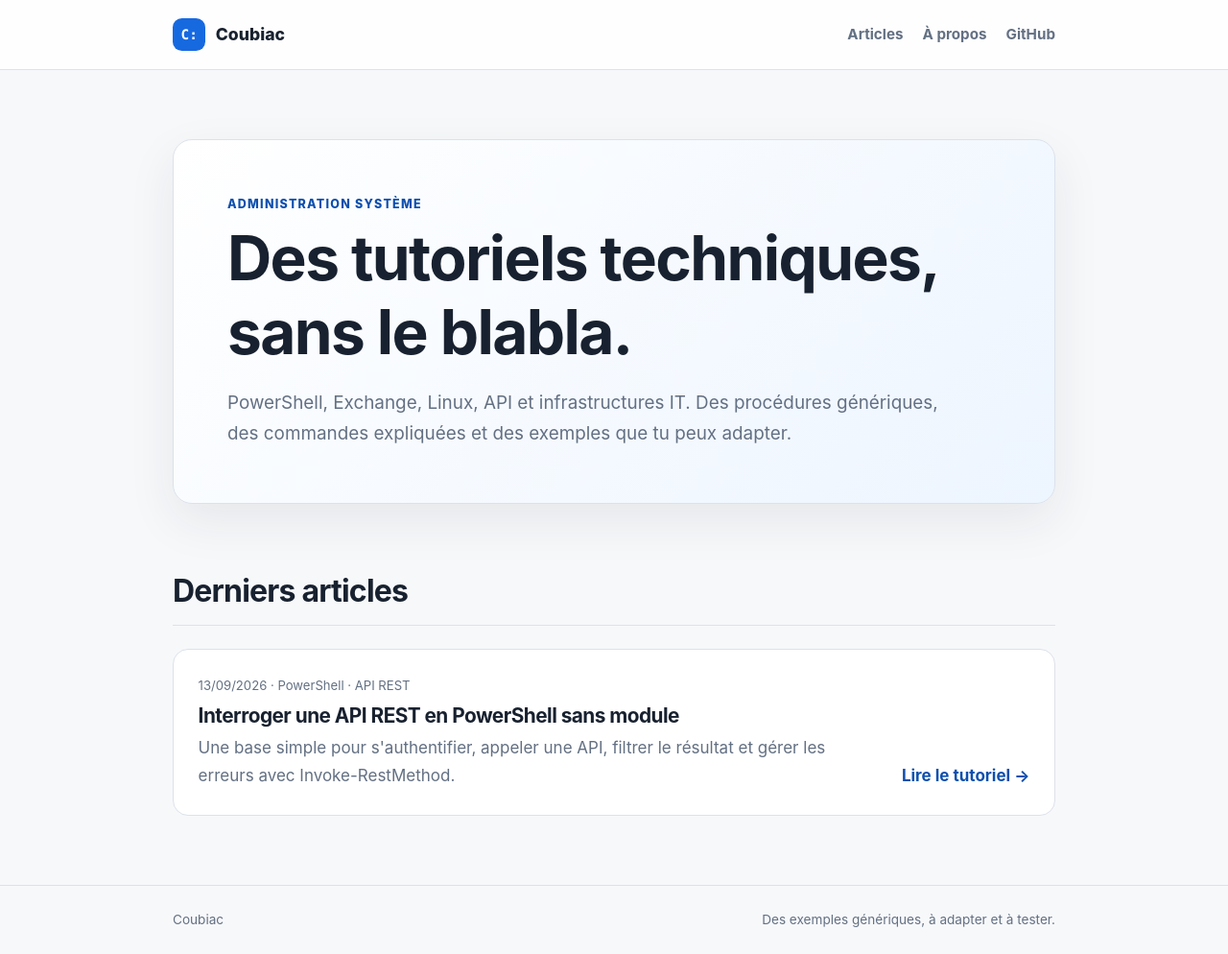
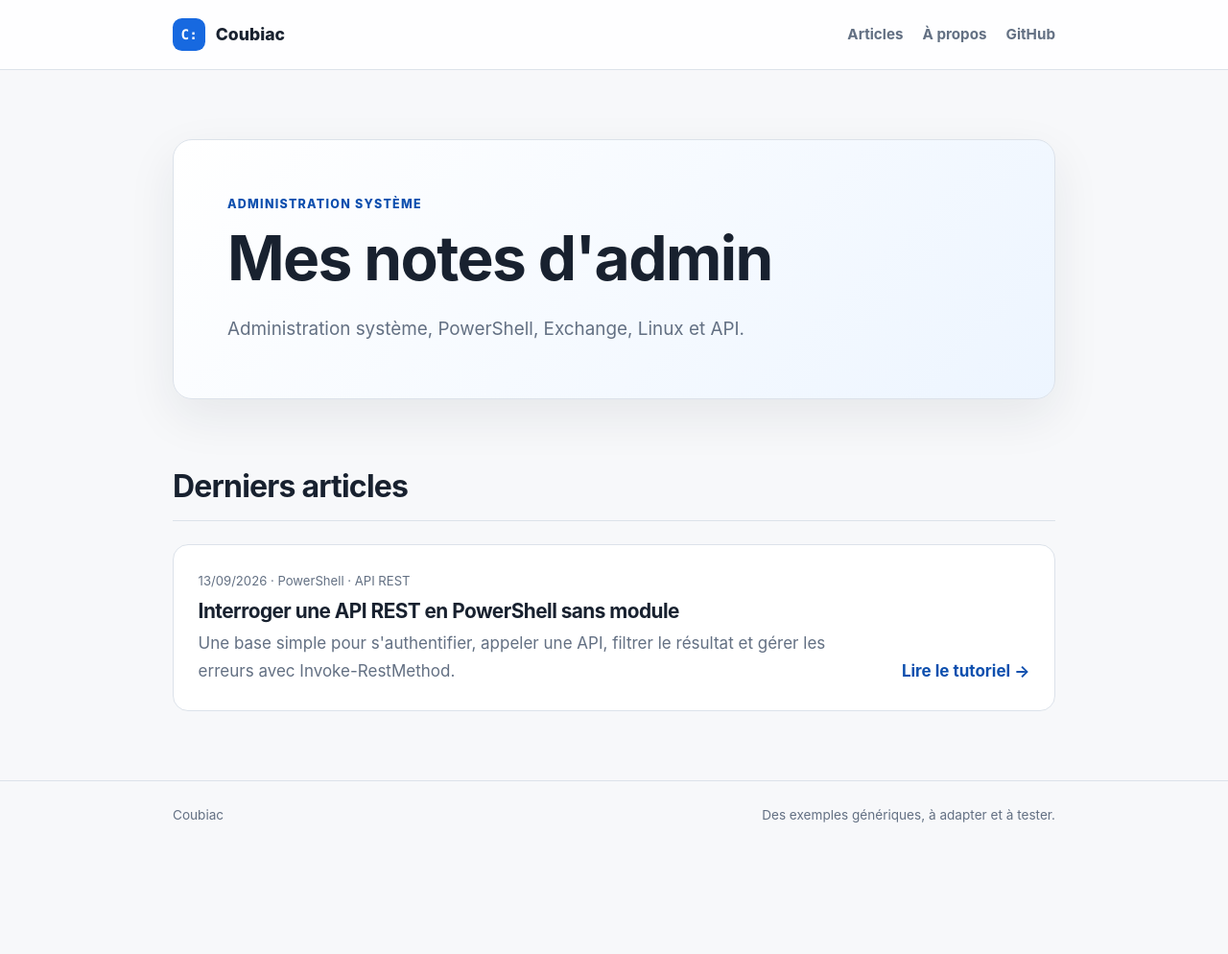
Before and after one commit to Coubiac/coubiac.github.io, a Jekyll site: the page built from index.html, in a window 1280 px wide. Shown: the whole page at 96% size. Built offline with Jekyll 4.4.1, drawn with Linux system fonts in a browser that asks for light colours; after the commit the page ends 900 px from its top, so only the background shows below that.

Commit message:
Simplification du titre de l'accueil

```diff
--- a/index.html
+++ b/index.html
@@ -1,12 +1,12 @@
 ---
 layout: default
-title: Tutoriels pratiques
-description: Des tutoriels directs et réutilisables sur l'administration système, PowerShell, Exchange, Linux et les infrastructures IT.
+title: Mes notes d'admin
+description: Administration système, PowerShell, Exchange, Linux et API.
 ---
 <section class="hero">
   <p class="eyebrow">Administration système</p>
-  <h1>Des tutoriels techniques, sans le blabla.</h1>
-  <p class="lead">PowerShell, Exchange, Linux, API et infrastructures IT. Des procédures génériques, des commandes expliquées et des exemples que tu peux adapter.</p>
+  <h1>Mes notes d'admin</h1>
+  <p class="lead">Administration système, PowerShell, Exchange, Linux et API.</p>
 </section>
 
 <section aria-labelledby="derniers-articles">
```
